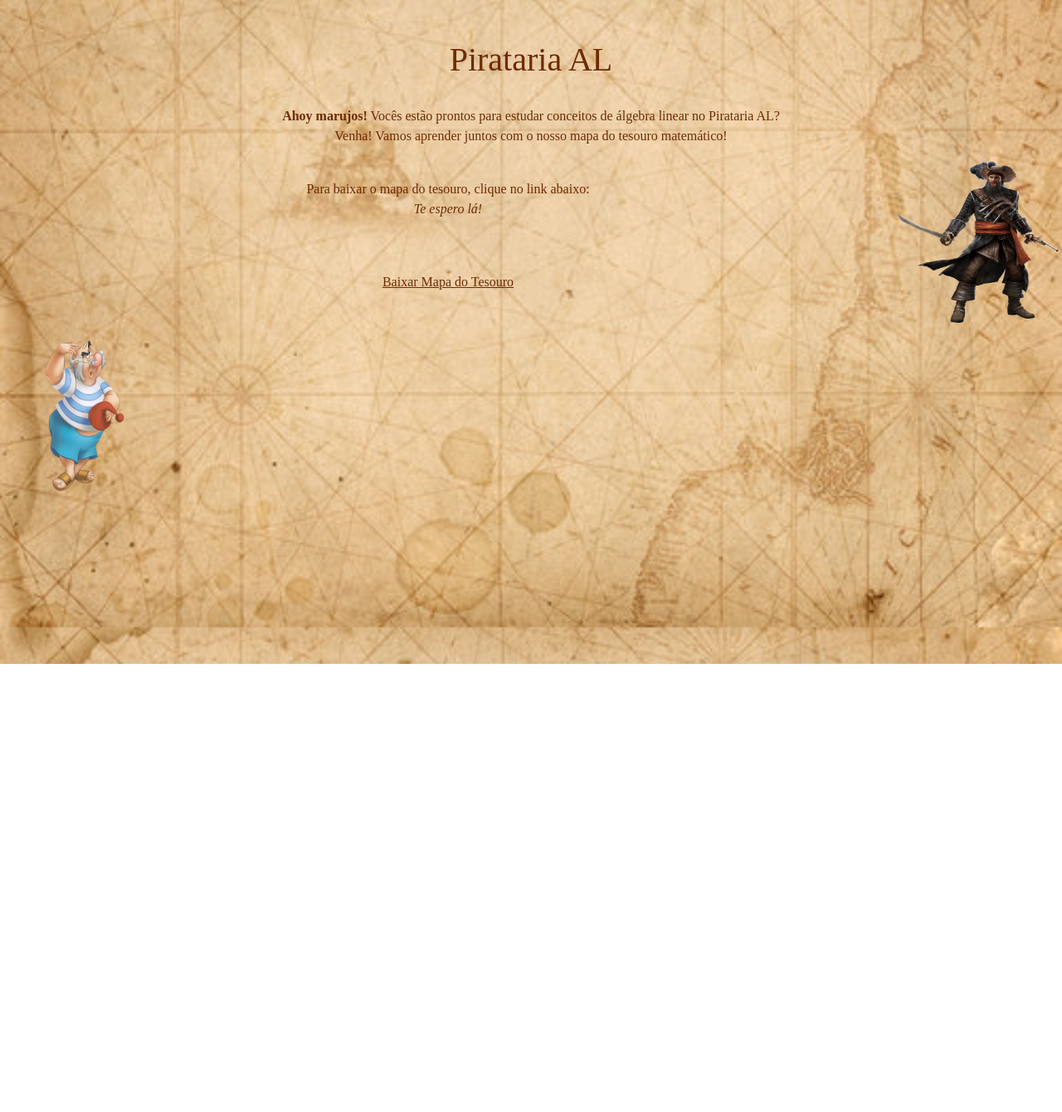
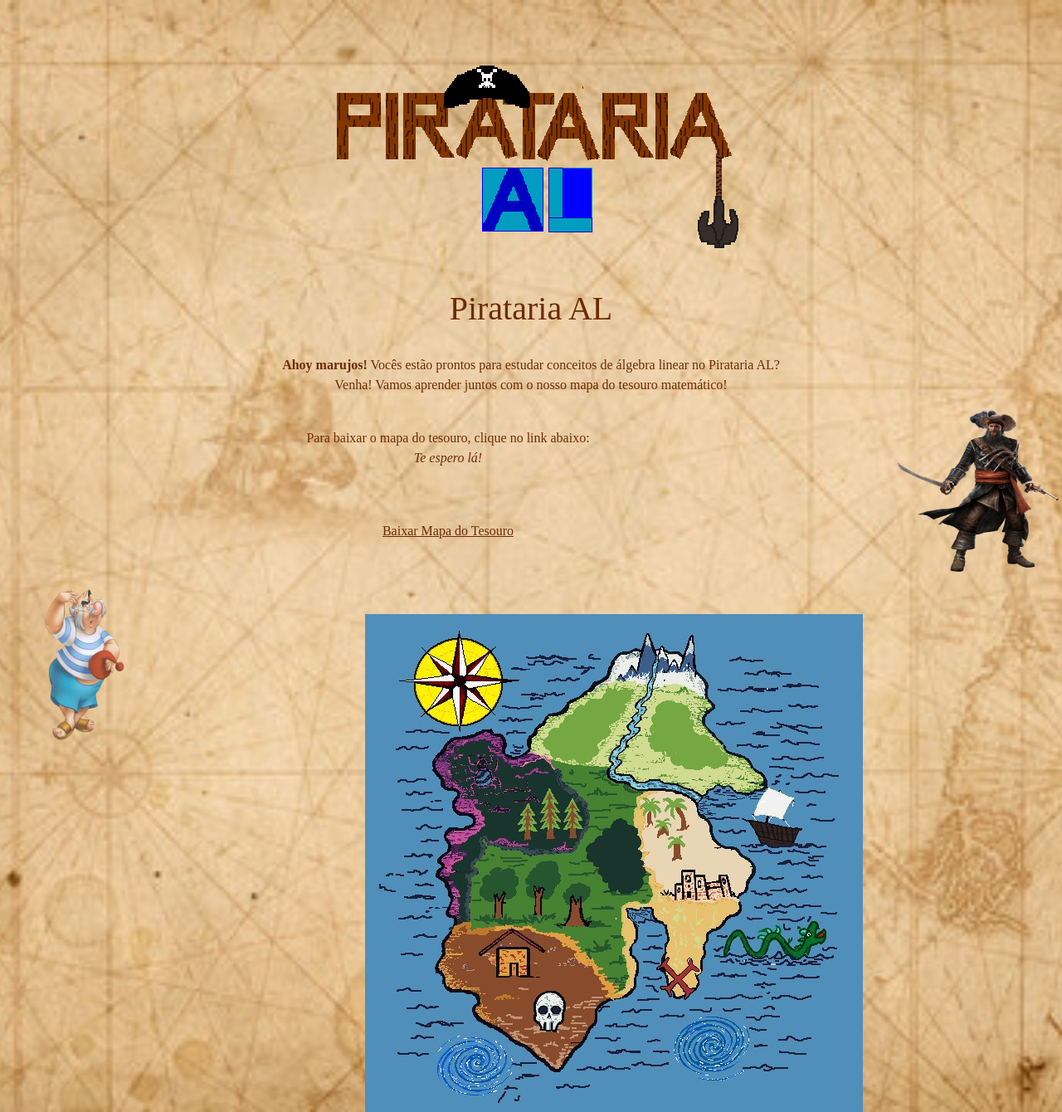
Before and after one commit to rafaelbarros831/Rotation_Sprites_2D, a plain HTML site: page index.html in a window 1280 px wide. Shown: the whole page at 83% size. Before the commit the page ends 800 px from the top, so only its background shows below. Drawn offline with nearby package versions, Linux system fonts and the light colour scheme.

Commit message:
Imagens...

```diff
--- a/index.html
+++ b/index.html
@@ -11,6 +11,9 @@
 
 </head>
 <body>
+
+<center><img src="imgs/Letprt.png"></center>
+
 <br><br>
     <center><h1>Pirataria AL</h1></center>
 <br>
@@ -27,6 +30,9 @@
 <br>
 
 <img src="imgs/smee.png" width="200" height="200" align="left">
+<br><br>
+
+<center><img src="imgs/Mapa.jpg"></center>
 
 </body>
 </html>
```
Also changed, not shown: imgs/Letprt.png (added), imgs/Mapa.jpg (added), 1 other file.
